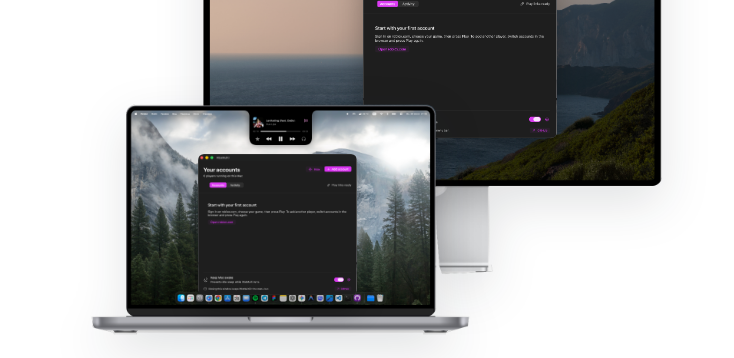
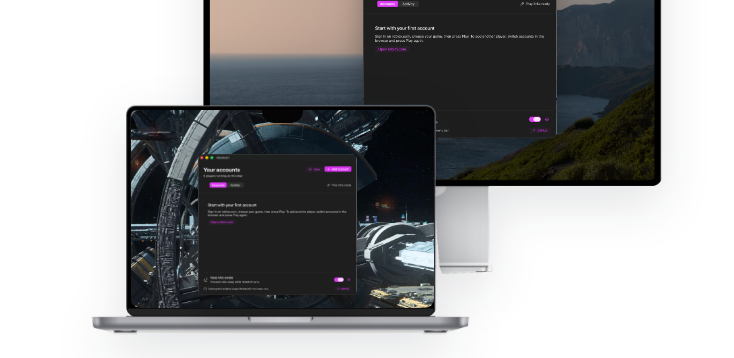
Before and after one commit to rlken/RbxMulti, a plain HTML site: page site/index.html in a window 1280 px wide. Shown: the part 1015-1373 px from the top of the page, 0-734 px from the left. Drawn offline with nearby package versions, Linux system fonts and the light colour scheme.

Commit message:
Use owner wallpaper in MacBook showcase

```diff
--- a/site/assets/css/style.css
+++ b/site/assets/css/style.css
@@ -92,6 +92,8 @@ button { font: inherit; }
 .device-hardware { position: absolute; inset: 0; display: block; width: 100%; height: 100%; object-fit: contain; filter: drop-shadow(0 18px 24px rgba(20,25,35,.12)); }
 .studio-app-shot, .macbook-pro-app-shot { position: absolute; z-index: 2; display: block; height: auto; border-radius: 6px; box-shadow: 0 14px 28px rgba(0,0,0,.3); }
 .studio-app-shot { top: 12%; left: 48%; width: 33%; }
+.macbook-wallpaper { position: absolute; z-index: 1; top: 45%; left: 8.6%; width: 51.5%; height: 45.2%; border-radius: 9px; object-fit: cover; }
+.macbook-notch { position: absolute; z-index: 3; top: 45%; left: 30.9%; width: 6.9%; height: 3.1%; border-radius: 0 0 12px 12px; background: #050506; }
 .macbook-pro-app-shot { top: 55%; left: 20%; width: 27%; }
 .device-showcase.is-visible .studio-display, .device-showcase.is-visible .macbook-pro { opacity: 1; transform: translateX(0); }
 .showcase-caption { display: block; padding-top: 13px; color: #515b69; font-size: 12px; text-align: center; }
--- a/site/index.html
+++ b/site/index.html
@@ -71,6 +71,8 @@
               </div>
               <div class="macbook-pro">
                 <img class="device-hardware" src="assets/showcase-macbook.png" alt="" width="1534" height="1140" loading="lazy">
+                <img class="macbook-wallpaper" src="assets/macbook-wallpaper.jpg" alt="" aria-hidden="true" width="1800" height="1170" loading="lazy">
+                <span class="macbook-notch" aria-hidden="true"></span>
                 <img class="macbook-pro-app-shot" src="assets/rbxmulti-app-window.png" alt="RbxMulti's account window on the notched MacBook Pro." width="1446" height="1286" loading="lazy">
               </div>
             </div>
```
Also changed, not shown: site/assets/macbook-wallpaper.jpg (added), 1 other file.
